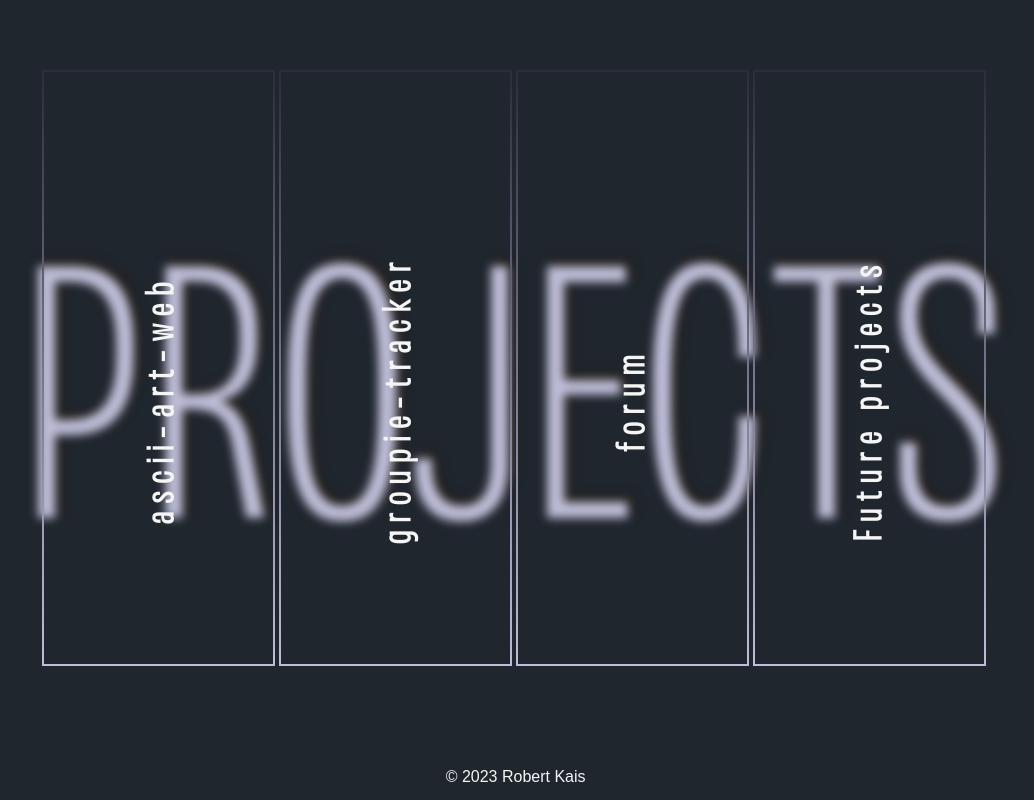
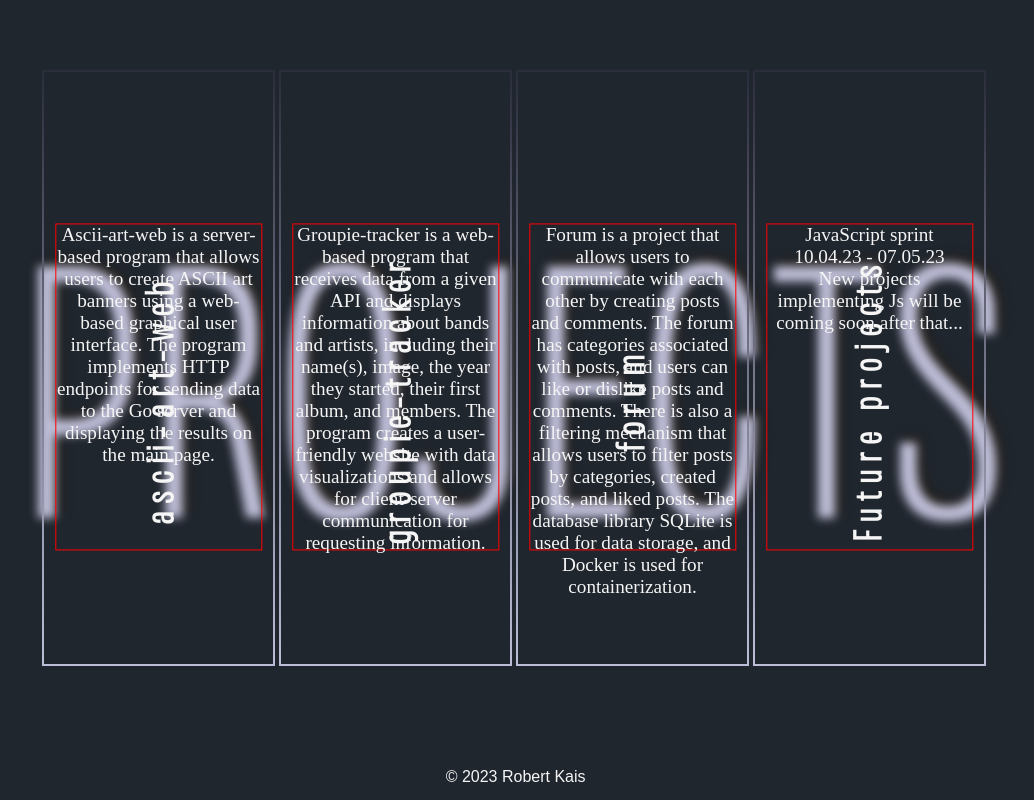
Before and after one commit to crackv2/crackv2.github.io, a plain HTML site: page index.html in a window 1280 px wide. Shown: the part 1700-2500 px from the top of the page, without its empty margins (126-1160 px from the left). Drawn offline with Linux system fonts and the light colour scheme; a web font is replaced by a local one.

Commit message:
project cards fix

```diff
--- a/resources/style.css
+++ b/resources/style.css
@@ -449,8 +449,11 @@ section {
   top: 50%;
   left: 50%;
   transform: translate(-50%, -50%);
-  opacity: 0;
+  opacity: 1;
   font-size: 1.5vw;
+  width: 90%;
+  height: 55%;
+  border: 1px solid red;
 }
 
 .card:hover p {
```
